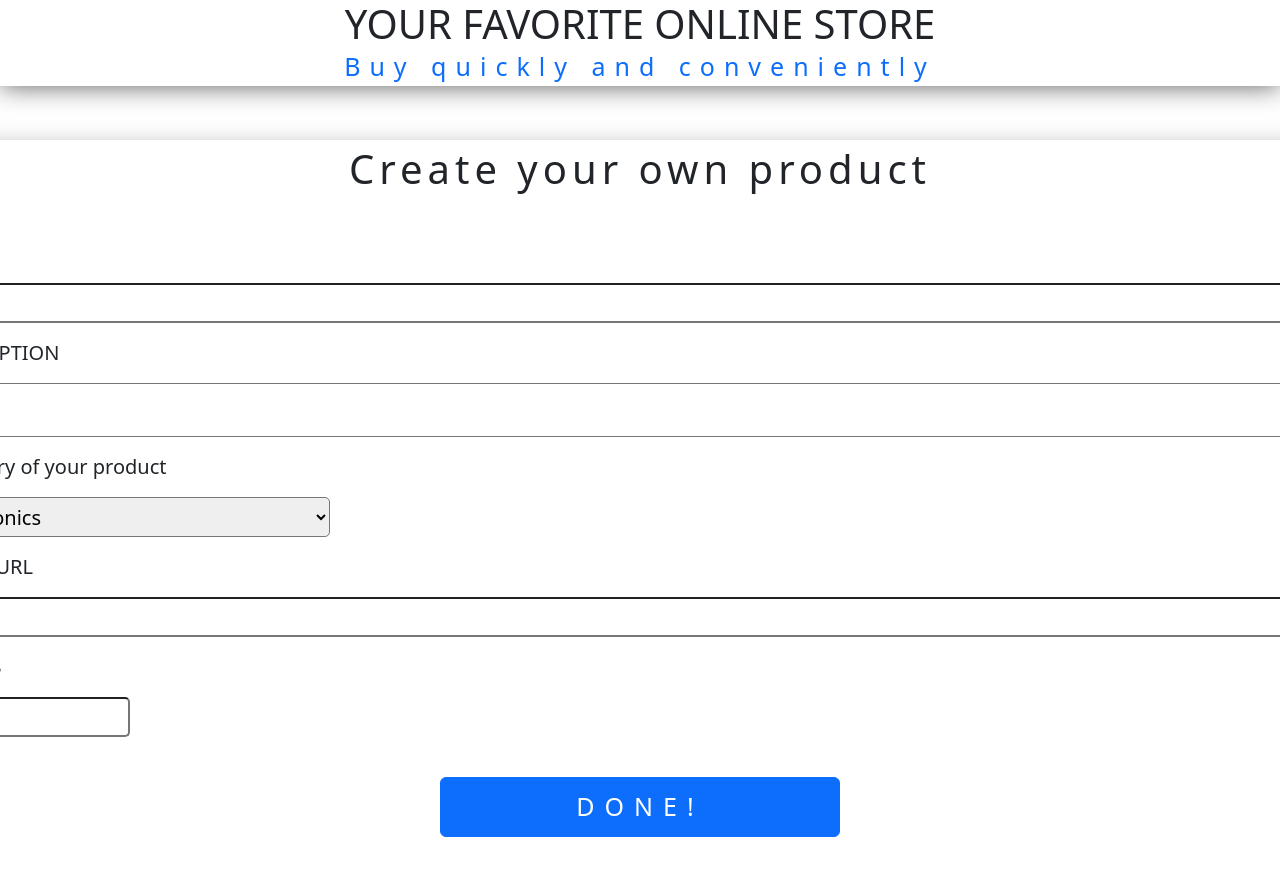
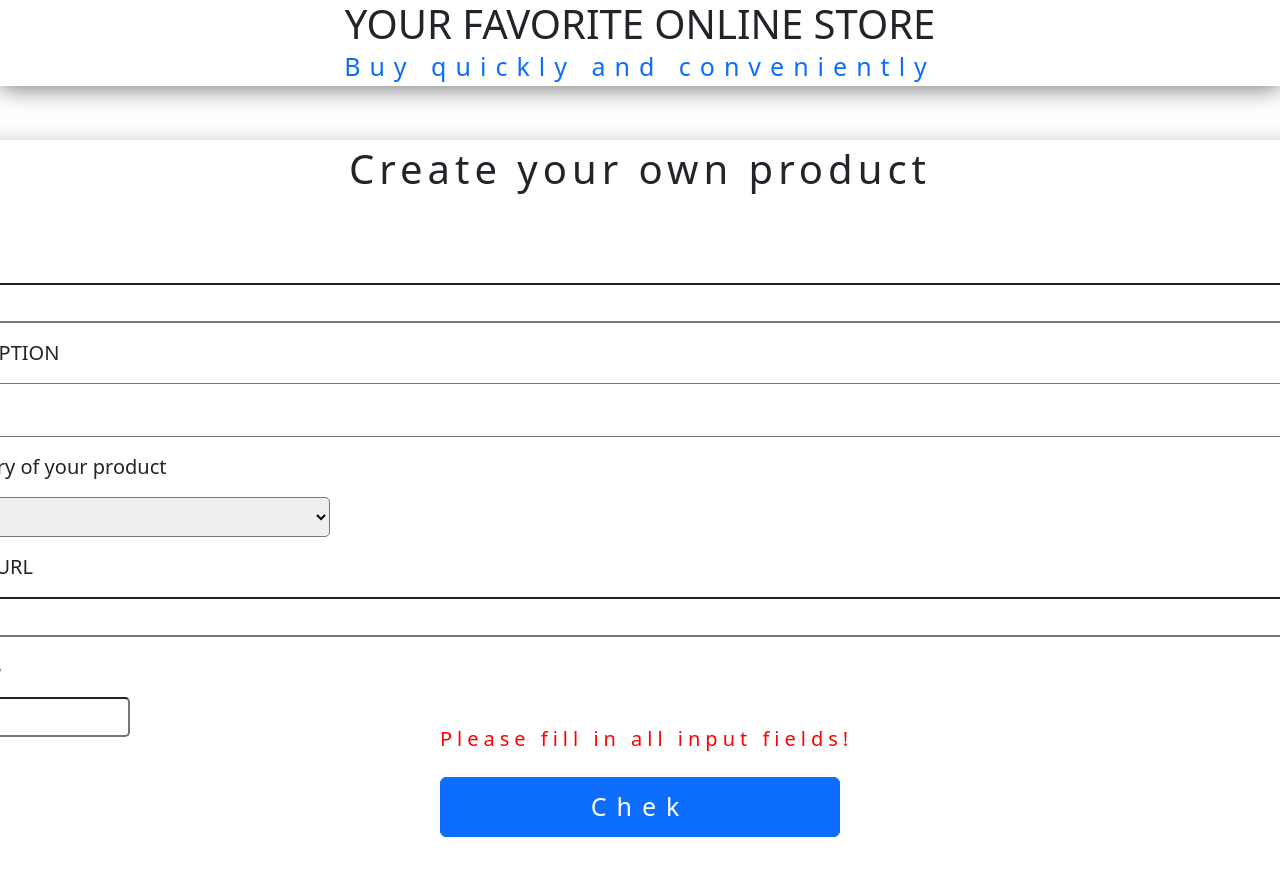
Before and after one commit to kurkkuma/simple-web-store, a React (Vite) app: page /add in a window 1280 px wide. Shown: the top 876 px of the page. Built offline with nearby package versions, Linux system fonts and the light colour scheme.

Commit message:
product add form validation

```diff
--- a/src/components/AddProduct.jsx
+++ b/src/components/AddProduct.jsx
@@ -5,12 +5,13 @@ import styles from "../styles/Add.module.css";
 
 function AddProduct() {
   const uniqueId = uuidv4();
+  const [isValid, setIsValid] = useState(false);
   const [newProduct, setNewProduct] = useState({
     id: uniqueId,
     title: "",
     price: 0,
     description: "",
-    category: "electronics",
+    category: "other",
     image: "",
     rating: {
       rate: 0,
@@ -26,6 +27,16 @@ function AddProduct() {
       ...prevProduct,
       [e.target.name]: value,
     }));
+  };
+  const handleValid = () => {
+    if (
+      newProduct.title.trim() !== "" &&
+      newProduct.description.trim() !== "" &&
+      newProduct.image.trim() !== "" &&
+      newProduct.price !== 0
+    ) {
+      setIsValid(true);
+    }
   };
 
   const handleSubmit = (e) => {
@@ -53,6 +64,7 @@ function AddProduct() {
             type="text"
             id="title"
             name="title"
+            disabled={isValid}
           />
           <label htmlFor="description">DESCRIPTION</label>
           <textarea
@@ -60,9 +72,16 @@ function AddProduct() {
             type="text"
             id="description"
             name="description"
+            disabled={isValid}
           />
           <label htmlFor="category">Category of your product</label>
-          <select name="category" onChange={handleInputChange} id="category">
+          <select
+            name="category"
+            onChange={handleInputChange}
+            id="category"
+            disabled={isValid}
+          >
+            <option value={`other`}>Other</option>
             <option value="electronics">Electronics</option>
             <option value="jewelery">Jewelery</option>
             <option value={`men's clothing`}>Men's clothing"</option>
@@ -77,7 +96,6 @@ function AddProduct() {
             </option>
             <option value={`auto products`}>Auto products</option>
             <option value={`pets`}>Pets</option>
-            <option value={`other`}>Other</option>
 
             {/* <option value={`all`}>All</option> */}
           </select>
@@ -88,6 +106,8 @@ function AddProduct() {
             type="text"
             id="image"
             name="image"
+            autoComplete="off"
+            disabled={isValid}
           />
           <label htmlFor="price">PRICE $</label>
           <input
@@ -96,17 +116,36 @@ function AddProduct() {
             type="number"
             id="price"
             name="price"
+            disabled={isValid}
           />
         </form>
 
+        {isValid ? (
+          <div className={styles.check}>
+            <p className={styles.success}>
+              {`Thank you, the product data has been saved! :)`}{" "}
+            </p>
             <Link to="/">
-          <button
+              <buttons
                 onClick={handleSubmit}
                 className={`btn btn-primary ${styles.btn}`}
               >
                 DONE!
+              </buttons>
+            </Link>
+          </div>
+        ) : (
+          <div className={styles.check}>
+            <p className={styles.warning}>Please fill in all input fields!</p>
+
+            <button
+              onClick={handleValid}
+              className={`btn btn-primary ${styles.btn}`}
+            >
+              Chek
             </button>
-        </Link>
+          </div>
+        )}
       </div>
     </div>
   );
--- a/src/components/App.jsx
+++ b/src/components/App.jsx
@@ -32,6 +32,7 @@ function App() {
   // ФУНКЦИОНАЛ
   // localStorage.removeItem("totalPrice");
   // console.log(localStorage);
+
   useEffect(() => {
     fetch("https://fakestoreapi.com/products")
       .then((res) => res.json())
--- a/src/styles/Add.module.css
+++ b/src/styles/Add.module.css
@@ -90,3 +90,27 @@ select {
   font-size: 20px;
   padding: 5px;
 }
+.warning {
+  position: absolute;
+  left: 550px;
+  bottom: 120px;
+  color: red;
+  text-align: center;
+  font-size: 20px;
+  letter-spacing: 5px;
+}
+.success {
+  position: absolute;
+  left: 440px;
+  bottom: 120px;
+  color: rgb(53, 194, 90);
+  text-align: center;
+  font-size: 20px;
+  letter-spacing: 5px;
+}
+.chek {
+  display: flex;
+  flex-direction: column;
+  align-items: center;
+  justify-content: center;
+}
```
Lines whose indentation alone changed are shown as unchanged.
